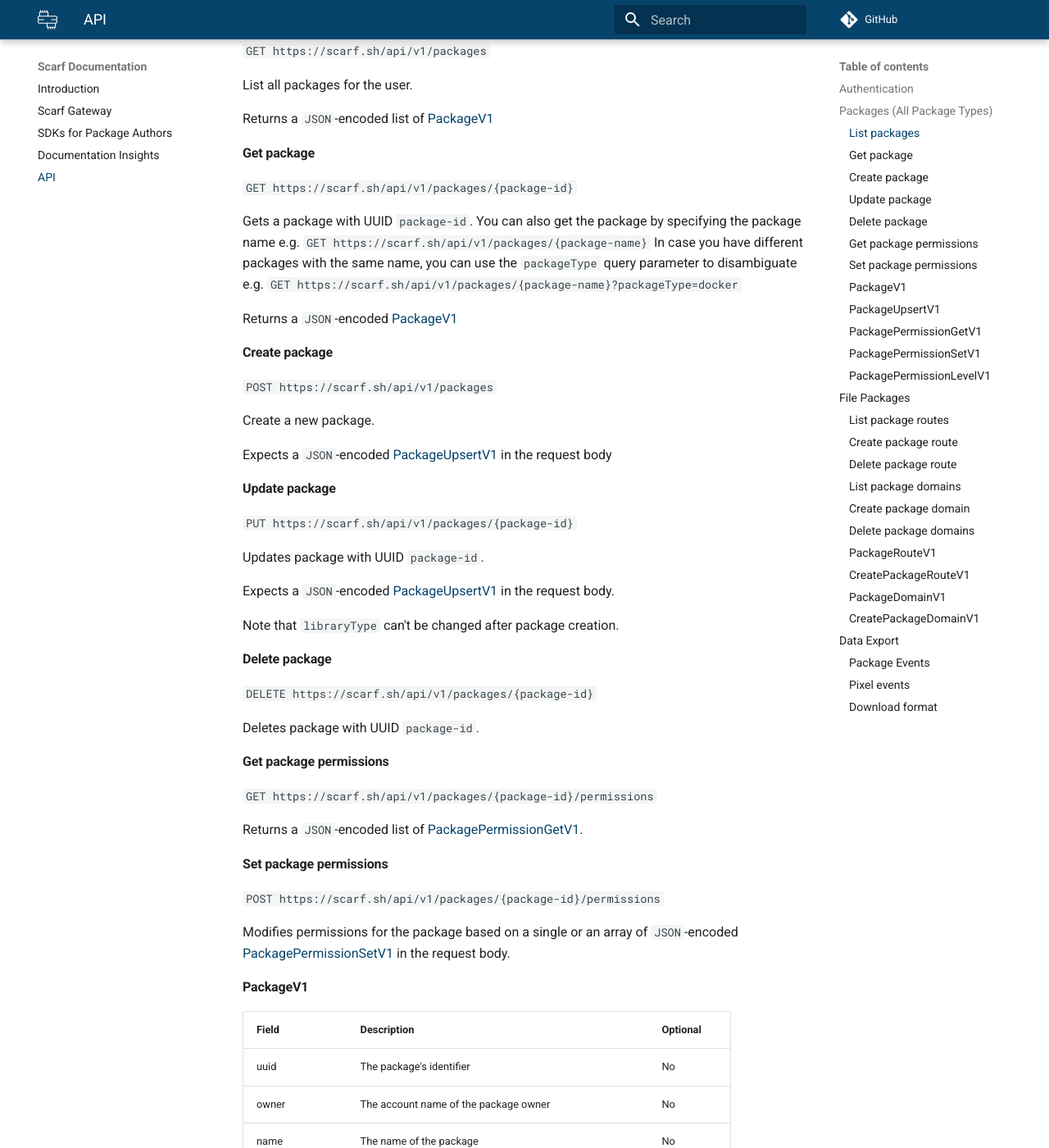
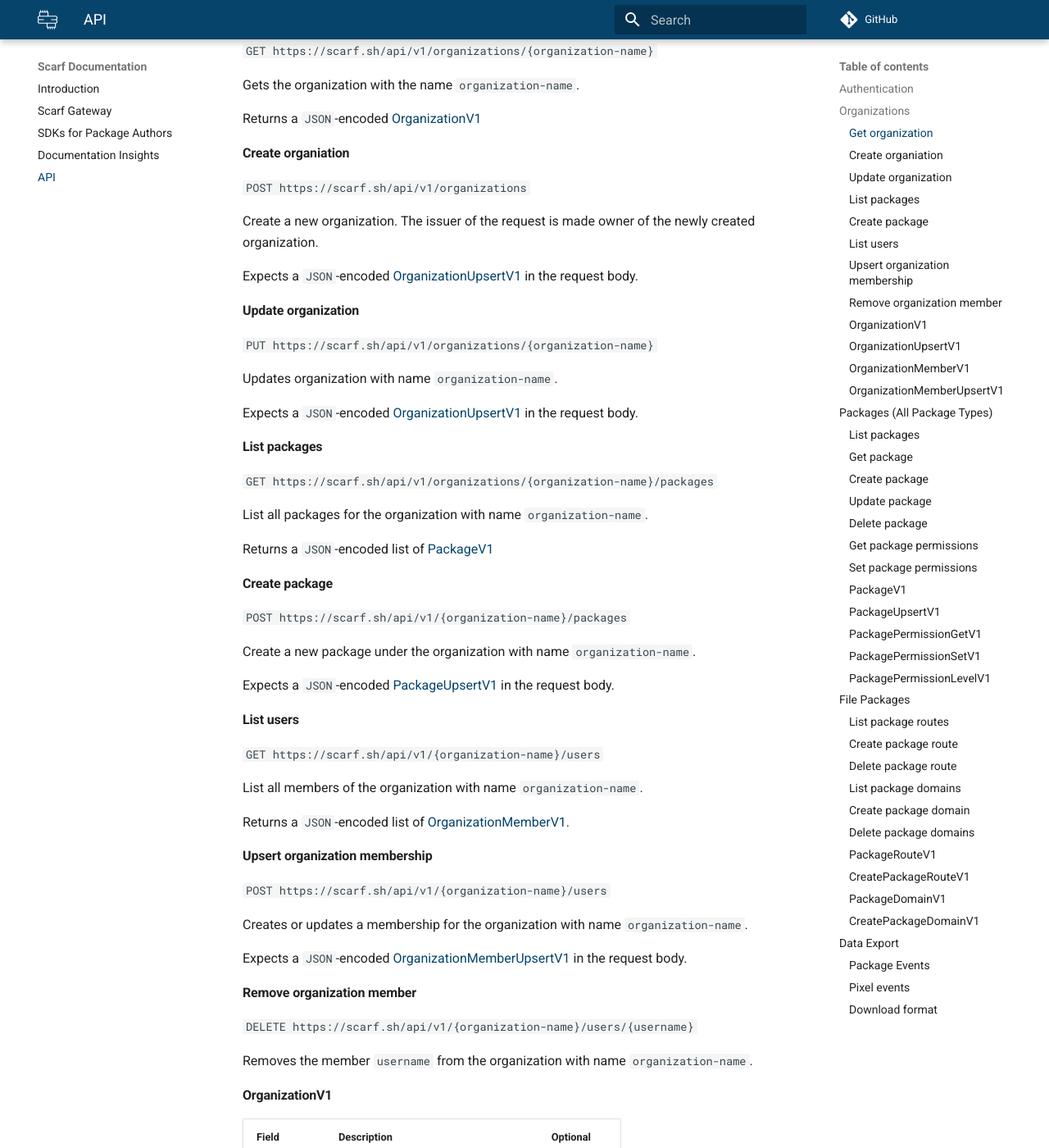
Before and after one commit to scarf-sh/docs, an MkDocs documentation site: the page built from docs/api.md, in a window 1280 px wide and 1400 px high, scrolled down 488 px. Shown: the whole window at 82% size. Built offline with MkDocs 1.6.1 and Material for MkDocs 9.7.7, drawn with Linux system fonts in a browser that asks for light colours; comment, search, counter and statistics services are not loaded; some of the changed text lies outside the part shown.

Commit message:
Documentation for core organization API

```diff
--- a/docs/api.md
+++ b/docs/api.md
@@ -5,6 +5,100 @@
 All Scarf accounts come with an API token, found on the [user details page](https://scarf.sh/user-account). To authenticate your requests, add an [Authorization header](https://developer.mozilla.org/en-US/docs/Web/HTTP/Headers/Authorization) in the form:
 
 `Authorization: Bearer <token>`
+
+### Organizations
+
+This sections describes the available API endpoints for managing organiations on Scarf.
+
+#### Get organization
+`GET https://scarf.sh/api/v1/organizations/{organization-name}`
+
+Gets the organization with the name `organization-name`.
+
+Returns a `JSON`-encoded [OrganizationV1](#organizationv1)
+
+#### Create organiation
+`POST https://scarf.sh/api/v1/organizations`
+
+Create a new organization. The issuer of the request is made owner of the newly created organization.
+
+Expects a `JSON`-encoded [OrganizationUpsertV1](#organizationupsertv1) in the request body.
+
+#### Update organization
+`PUT https://scarf.sh/api/v1/organizations/{organization-name}`
+
+Updates organization with name `organization-name`.
+
+Expects a `JSON`-encoded [OrganizationUpsertV1](#organizationupsertv1) in the request body.
+
+#### List packages
+`GET https://scarf.sh/api/v1/organizations/{organization-name}/packages`
+
+List all packages for the organization with name `organization-name`.
+
+Returns a `JSON`-encoded list of [PackageV1](#packagev1)
+
+#### Create package
+`POST https://scarf.sh/api/v1/{organization-name}/packages`
+
+Create a new package under the organization with name `organization-name`.
+
+Expects a `JSON`-encoded [PackageUpsertV1](#packageupsertv1) in the request body.
+
+#### List users
+`GET https://scarf.sh/api/v1/{organization-name}/users`
+
+List all members of the organization with name `organization-name`.
+
+Returns a `JSON`-encoded list of [OrganizationMemberV1](#organizationmemberv1).
+
+#### Upsert organization membership
+`POST https://scarf.sh/api/v1/{organization-name}/users`
+
+Creates or updates a membership for the organization with name `organization-name`.
+
+Expects a `JSON`-encoded [OrganizationMemberUpsertV1](#organizationupsertv1) in the request body.
+
+#### Remove organization member
+`DELETE https://scarf.sh/api/v1/{organization-name}/users/{username}`
+
+Removes the member `username` from the organization with name `organization-name`.
+
+#### OrganizationV1
+
+| Field            | Description                                                 | Optional |
+|------------------|-------------------------------------------------------------|----------|
+| name             | Organization name                                           | No       |
+| description      | Description of the organization.                            | No       |
+| website          | The organization website                                    | Yes      |
+| billingEmail     | Email addres to use for billing                             | No       |
+| createdAt        | When the organization was created                           | No       |
+| updatedAt        | When the organization was last updated                      | No       |
+
+
+#### OrganizationUpsertV1
+
+| Field            | Description                                                 | Optional |
+|------------------|-------------------------------------------------------------|----------|
+| name             | Organization name                                           | No       |
+| description      | Description of the organization.                            | No       |
+| website          | The organization website                                    | Yes      |
+| billingEmail     | Email addres to use for billing                             | No       |
+
+#### OrganizationMemberV1
+
+| Field            | Description                                                 | Optional |
+|------------------|-------------------------------------------------------------|----------|
+| organizationName | Organization name                                           | No       |
+| username         | The member's username                                       | No       |
+| role             | The member's role (member, admin, owner)                    | No       |
+
+#### OrganizationMemberUpsertV1
+
+| Field            | Description                                                 | Optional |
+|------------------|-------------------------------------------------------------|----------|
+| username         | The member's username                                       | No       |
+| role             | The member's role (member, admin, owner)                    | No       |
 
 ### Packages (All Package Types)
 
@@ -30,7 +124,7 @@
 
 Create a new package.
 
-Expects a `JSON`-encoded [PackageUpsertV1](#packageupsertv1) in the request body
+Expects a `JSON`-encoded [PackageUpsertV1](#packageupsertv1) in the request body.
 
 #### Update package
 `PUT https://scarf.sh/api/v1/packages/{package-id}`
```
